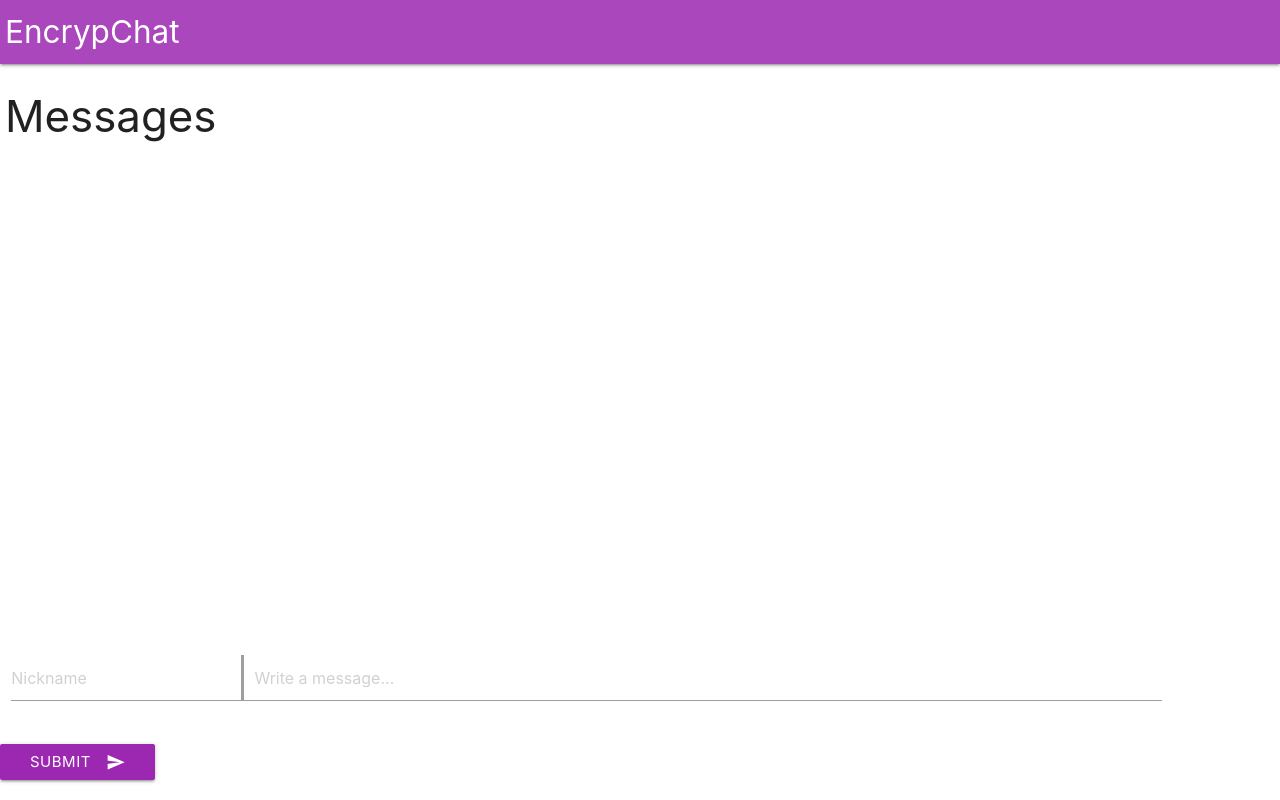
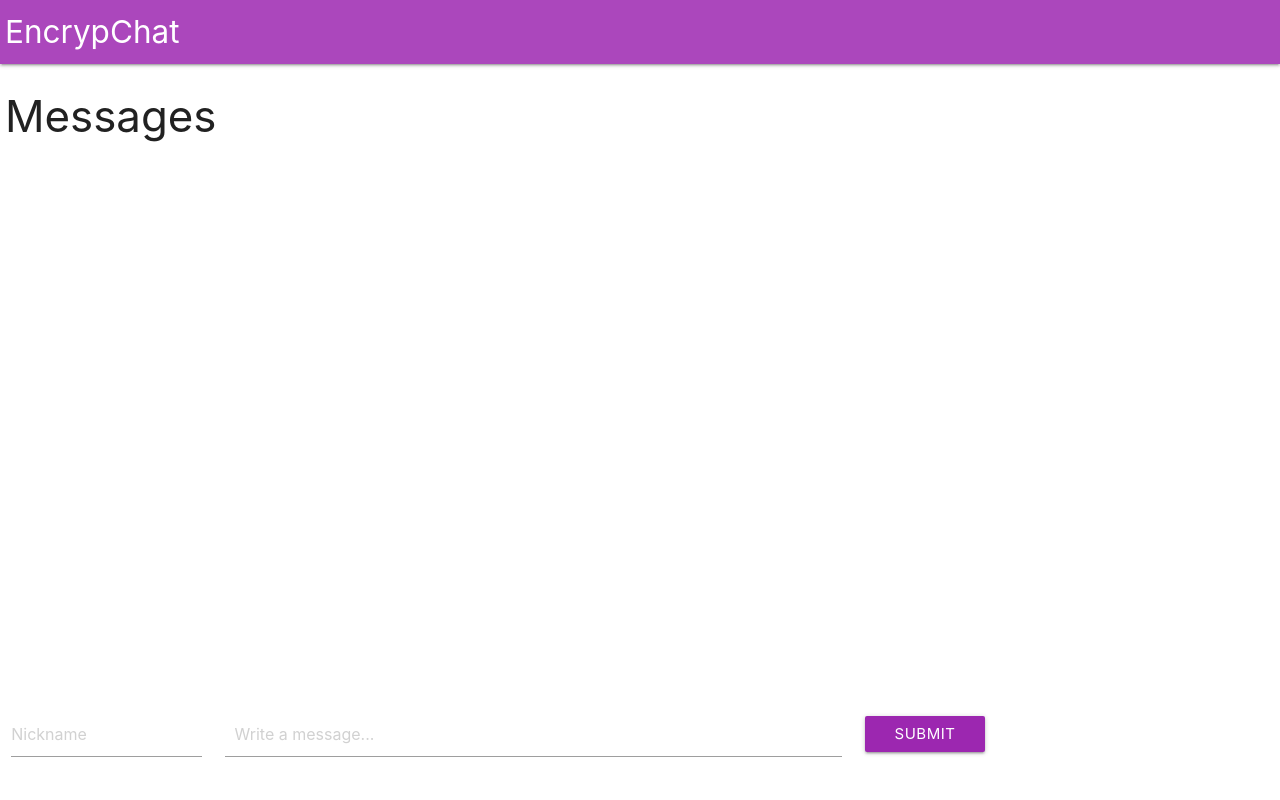
Before and after one commit to JamesPoole/Encrypted-Chat-Server-and-Client, a plain HTML site: page templates/index.html in a window 1280 px wide. Drawn offline with nearby package versions, Linux system fonts and the light colour scheme; files that its build step writes are made by us from their sources; no server answers; files whose address does not match are found by name.

Commit message:
small fix to nickname layout
Signed-off-by: Padraig Connolly <pcpadraigconnolly96@gmail.com>

```diff
--- a/templates/index.html
+++ b/templates/index.html
@@ -26,15 +26,20 @@
 	</div>
 	<form action="" onsubmit="return sendMessage()">
 		<div class="row" style="position: fixed; bottom: 0; width: 100%;">
-			<div class="input-field col s11" style=" display:flex;">
-				<input placeholder="Nickname" id="nick" type="text" class="validate" style=" max-width: 20%; border-right-style: solid; border-color: #9e9e9e; ">
+			<div class="input-field col s2">
+				<input placeholder="Nickname" id="nick" type="text" class="validate">
+			</div>
+			<div class="input-field col s6" style=" display:flex;">
 				<input placeholder="Write a message..." id="m" type="text" class="validate" style="padding-left: 10px;">
 			</div>
-			<button class="btn waves-effect waves-light purple" type="submit" name="action" style="margin-top:20px;">Submit
+			<div class="col s1">
+				<button class="btn waves-effect waves-light purple" type="submit" name="action" style="margin-top:20px;">Submit
 					<i class="material-icons right">send</i>
 				</button>
+			</div>
+		</form>
 		</div>
-	</form>
+
 	<script type="text/javascript" src="static/js/materialize.min.js"></script>
 	<script type="text/javascript" src="static/js/EncrypChat.js"></script>
 	<script type="text/javascript" src="//cdnjs.cloudflare.com/ajax/libs/socket.io/1.3.6/socket.io.min.js"></script>
```
